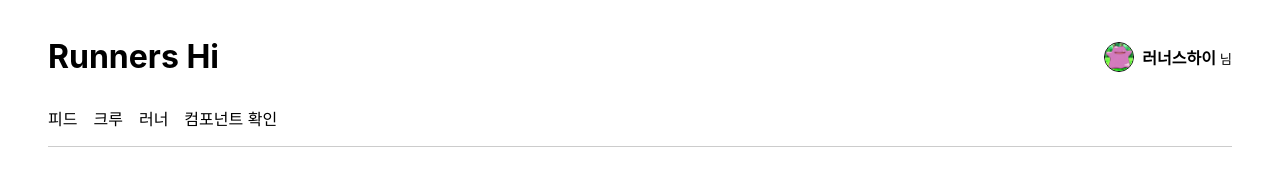
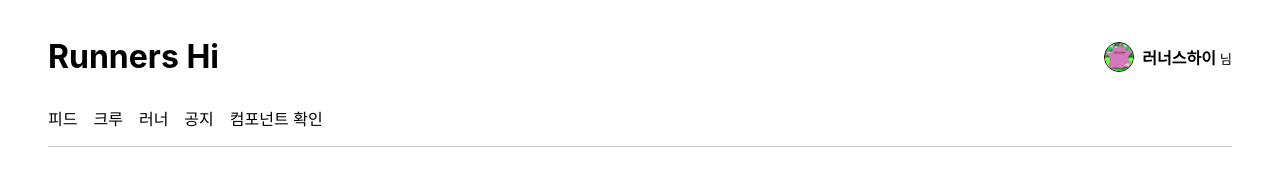
Before and after one commit to RocketDDan/frontend, a React (Create React App) app: page / in a window 1280 px wide. Shown: the top 190 px of the page. Built offline with nearby package versions, Linux system fonts and the light colour scheme; no server answers.

Commit message:
feat: 공지 헤더 목록 추가

```diff
--- a/src/components/layout/Header.jsx
+++ b/src/components/layout/Header.jsx
@@ -72,6 +72,9 @@ const Header = () => {
                 <span><Link
                     to="/runner/list"
                     className={currentPath.startsWith("/runner") ? headerStyle.activeLink : ""}>러너</Link></span>
+                    <span><Link
+                    to="/announcement/list"
+                    className={currentPath.startsWith("/announcement") ? headerStyle.activeLink : ""}>공지</Link></span>
                 <span><Link
                     to="/component"
                     className={currentPath.startsWith("/component") ? headerStyle.activeLink : ""}>컴포넌트 확인</Link></span>
```
